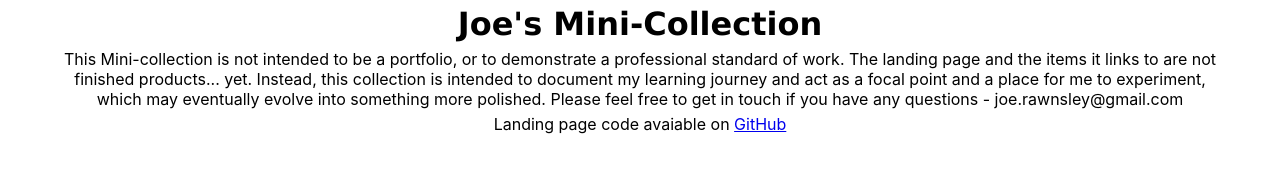
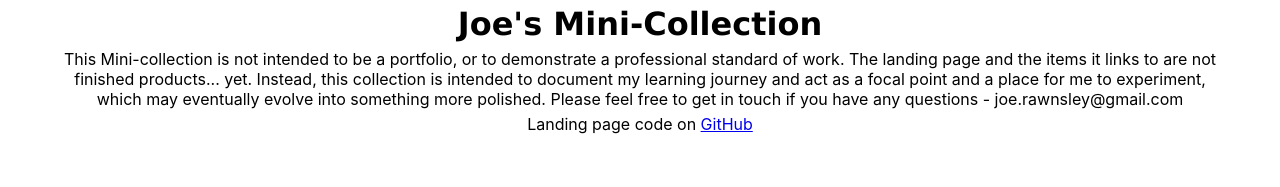
Before and after one commit to J-Rawnsley/mini-collection-v2, a React (Create React App) app: page / in a window 1280 px wide. Shown: the top 187 px of the page. Built offline with nearby package versions, Linux system fonts and the light colour scheme.

Commit message:
fixed typo

```diff
--- a/src/App.js
+++ b/src/App.js
@@ -9,7 +9,7 @@ function App() {
     <div className="App">
       <Title />
       <Blurb />
-      <p className="blurb">Landing page code avaiable on <a href="https://github.com/J-Rawnsley/mini-collection-v2">GitHub</a></p>
+      <p className="blurb">Landing page code on <a href="https://github.com/J-Rawnsley/mini-collection-v2">GitHub</a></p>
       <Linkbox />
     </div>
   );
```
